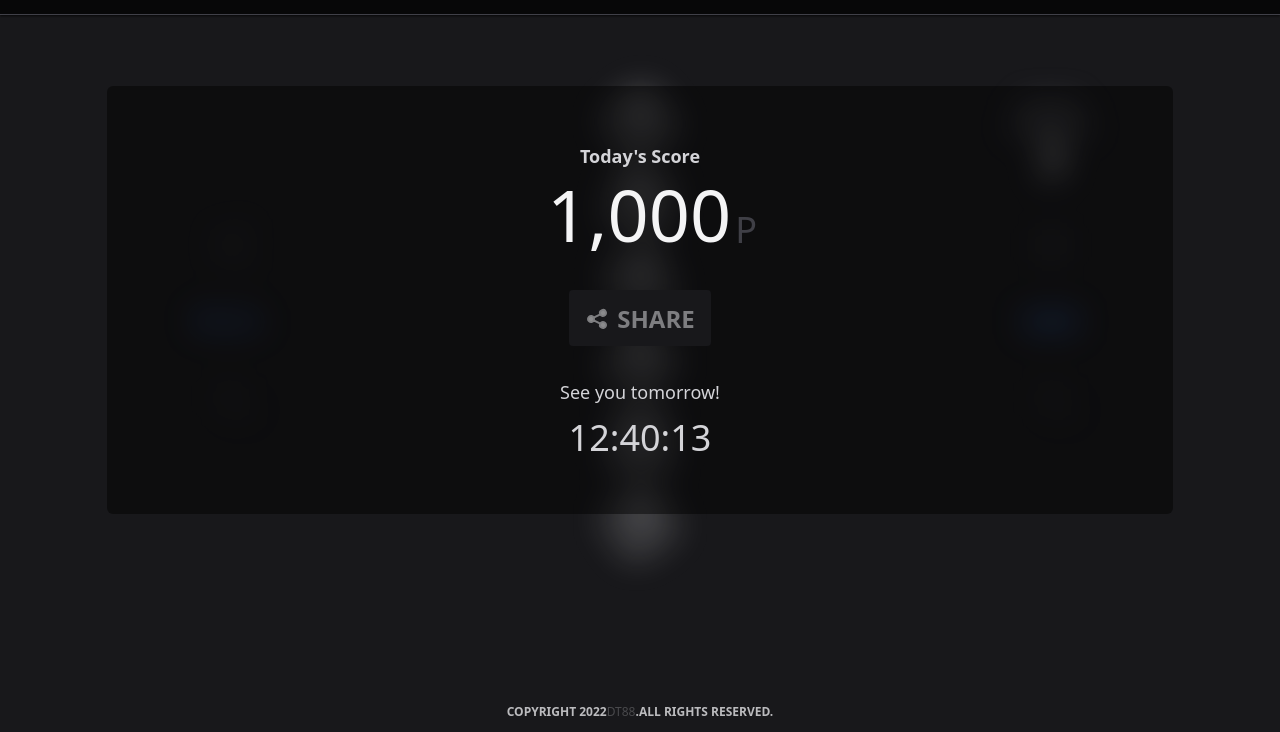
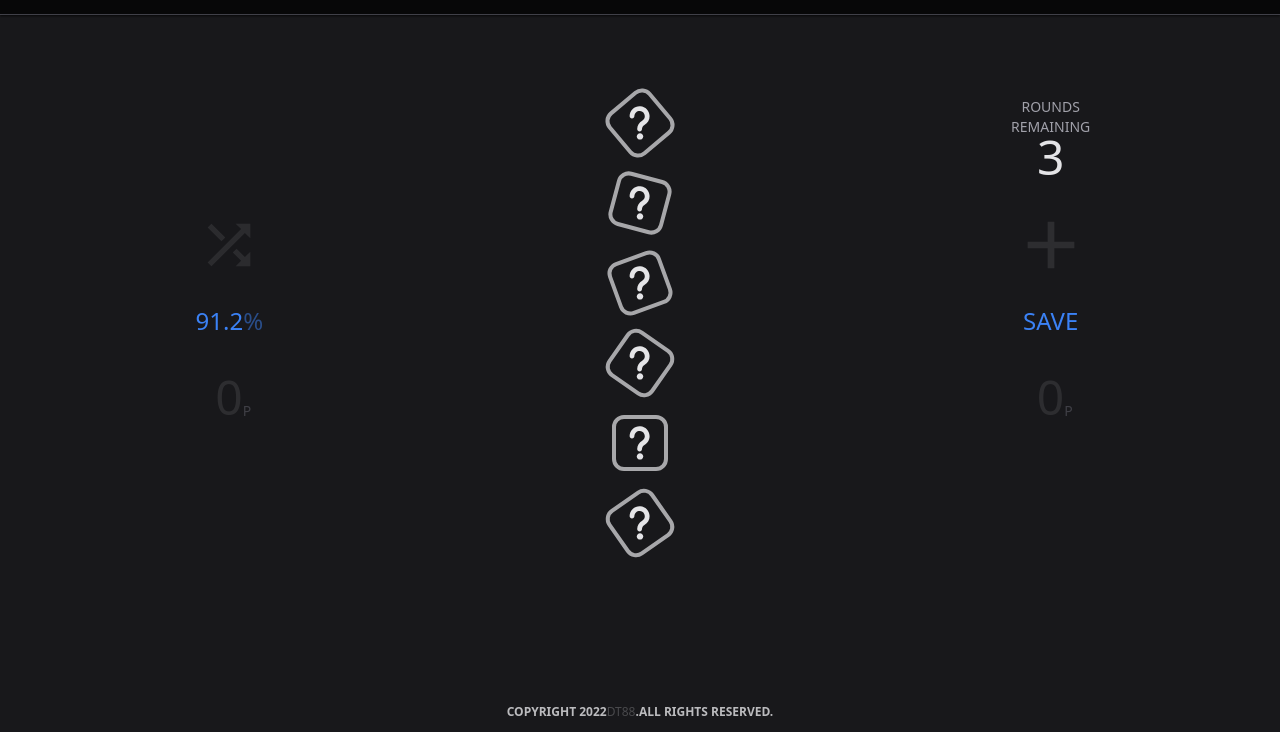
Before and after one commit to DillanThomas88/HEXA, a website: page index.html in a window 1280 px wide. Shown: the part 68-800 px from the top of the page. Drawn offline with Linux system fonts and the light colour scheme.

Commit message:
fixed CSS on results page

```diff
--- a/index.html
+++ b/index.html
@@ -370,7 +370,7 @@
             </div>
         </header>
         <!-- main------------------------------------------------------------------------ -->
-        <div id="blur-container" class="px-6 py-4 overflow-y-hidden blur-lg w-full h-full ">
+        <div id="blur-container" class="px-6 py-4 overflow-y-hidden w-full h-full ">
             <main class="h-full w-full  overflow-y-hidden  object-contain w-full h-full">
 
                 <div
@@ -475,7 +475,7 @@
                 All Rights Reserved.</span>
         </footer>
         <!-- results screen -->
-        <section id="result-screen"  class=" fixed pointer-events-none w-screen h-screen flex justify-center items-center text-zinc-300 overflow-x-hidden pb-16">
+        <section id="result-screen"  class="hidden fixed pointer-events-none w-screen h-screen flex justify-center items-center text-zinc-300 overflow-x-hidden pb-16">
             <div style="background-color: rgba(0, 0, 0, 0.459);"  class="fixed pointer-events-auto flex flex-col justify-around  w-5/6 rounded-md  pt-6 pb-14">
                 <div class="">
                     <div   class="font-semibold text-lg w-full flex justify-center normal-case pt-8 ">Today's Score</div>
```
